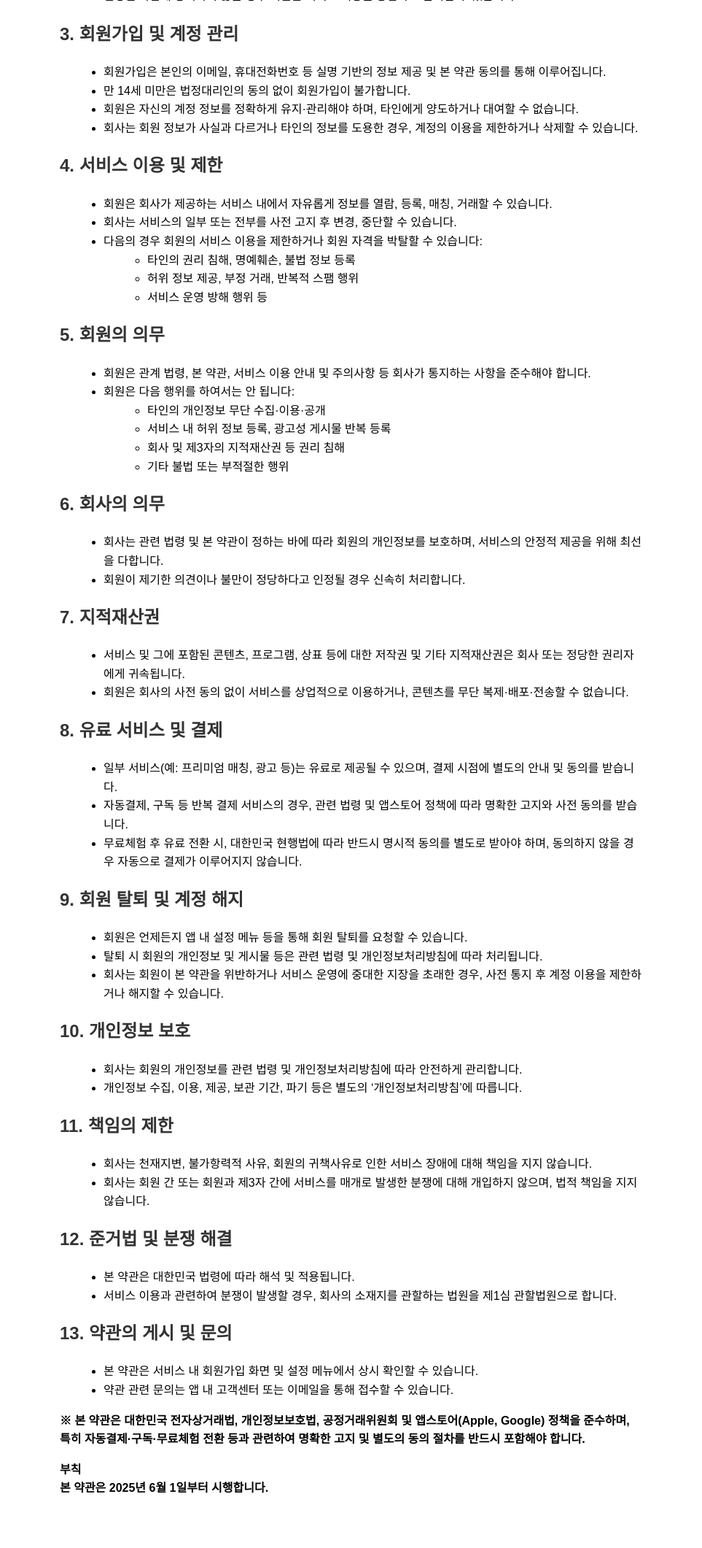
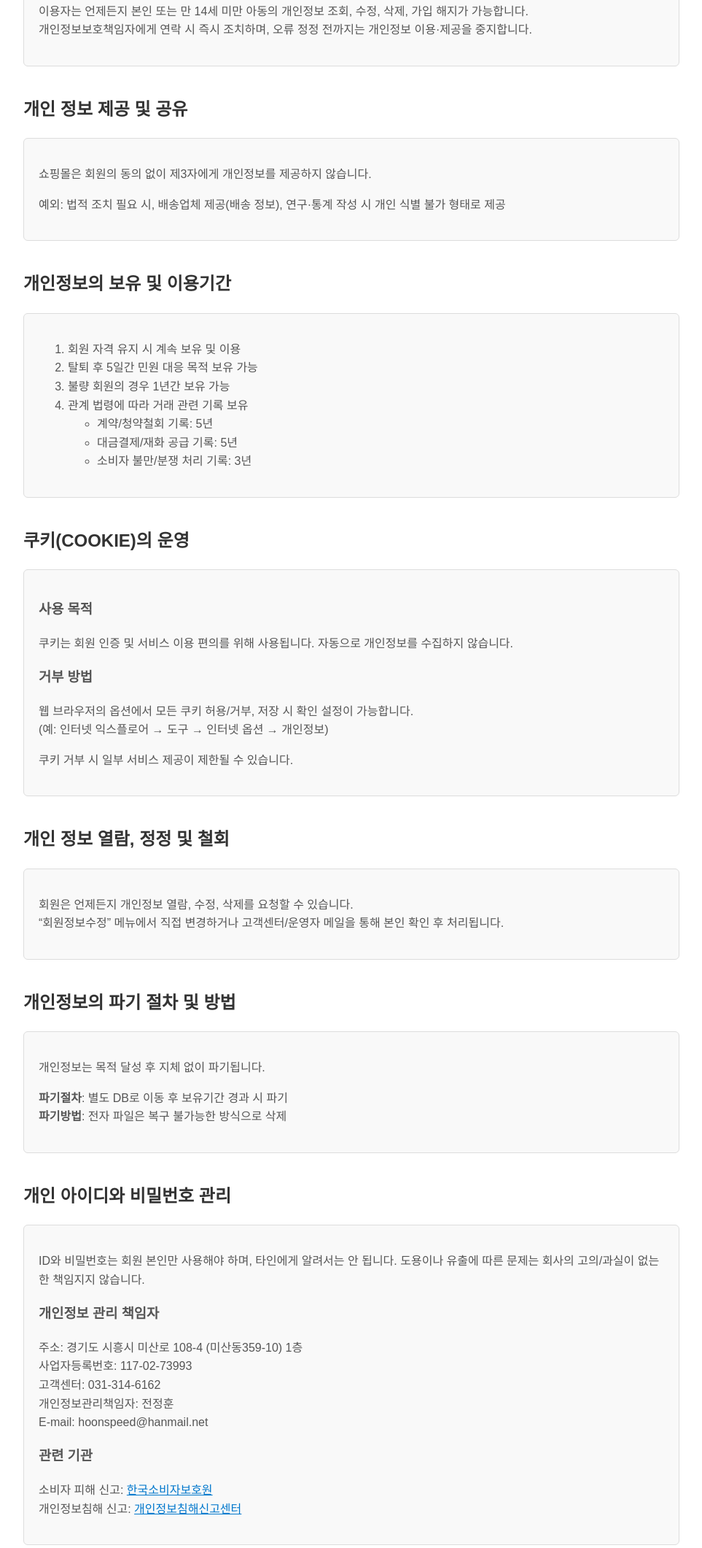
Before and after one commit to Loookup/loookup.github.io, a plain HTML site: page index.html in a window 1280 px wide. Shown: the part 544-2665 px from the top of the page at 73% size, without its empty margins (158-1121 px from the left). Before the commit the page ends 2632 px from the top, so only its background shows below. Drawn offline with Linux system fonts and the light colour scheme.

Commit message:
Update index.html

```diff
--- a/index.html
+++ b/index.html
@@ -2,129 +2,132 @@
 <html lang="ko">
 <head>
   <meta charset="UTF-8">
-  <title>SiamKorea 회원가입 약관</title>
+  <title>개인정보 처리방침</title>
   <style>
     body {
-      font-family: 'Arial', sans-serif;
+      font-family: '맑은 고딕', Arial, sans-serif;
       line-height: 1.6;
-      padding: 20px;
-      max-width: 800px;
-      margin: auto;
+      color: #555;
+      margin: 40px auto;
+      max-width: 900px;
     }
     h1, h2 {
       color: #333;
     }
-    ul {
-      margin-left: 20px;
+    h1 {
+      text-align: center;
+      margin-bottom: 40px;
+    }
+    section {
+      margin-bottom: 40px;
+    }
+    article {
+      background: #f9f9f9;
+      border: 1px solid #ddd;
+      padding: 20px;
+      border-radius: 6px;
+    }
+    a {
+      color: #0077cc;
     }
   </style>
 </head>
 <body>
 
-  <h1>주한 태국인 커뮤니티 ‘SiamKorea’ 모바일 앱 회원가입 약관</h1>
+  <h1>개인정보 처리방침</h1>
 
-  <p>본 약관은 귀하가 당사(이하 “회사”)가 제공하는 모바일 앱(이하 “서비스”)에 회원으로 가입하여 이용함에 있어 필요한 권리, 의무 및 책임사항, 기타 필요한 사항을 규정함을 목적으로 합니다.</p>
+  <section>
+    <h2>개인 정보 수집 목적 및 이용</h2>
+    <article>
+      <p>알파교재(이하 쇼핑몰)은(는) 회원님께서 재화 혹은 용역을 주문하거나 서비스를 이용하는데 있어 원활한 접수, 물품 배송, 대금 결제 및 편리하고 유익한 맞춤정보 제공을 위해 최소한의 정보를 필수적으로 수집합니다.</p>
+      <p>제공된 모든 정보는 상기 목적 이외에는 사용되지 않으며, 목적이나 범위 변경 시 반드시 사전 동의를 받습니다.</p>
 
-  <h2>1. 정의</h2>
-  <ul>
-    <li>“회원”이란 본 약관에 동의하고 회사가 제공하는 서비스에 가입하여 이용하는 자를 의미합니다.</li>
-    <li>“서비스”란 회사가 제공하는 구인/구직, 커머스, 통역, 병원이용, 생활정보, 주요행사 정보 제공 및 매칭 등 모바일 앱 기반의 모든 서비스를 말합니다.</li>
-  </ul>
+      <h3>개인 정보 수집 항목 및 보유, 이용 기간</h3>
+      <p>수집 항목: 이름, 주소, 전화번호, 희망 ID, 비밀번호, 이메일 주소, 수신 여부 등<br>
+      추가 항목: 결제 및 배송 관련 정보</p>
+      <p>회원 탈퇴 또는 자격 상실 시, 정보는 재생 불가능한 기술적 방법으로 즉시 삭제되며 이용할 수 없게 됩니다.</p>
 
-  <h2>2. 약관의 효력 및 변경</h2>
-  <ul>
-    <li>본 약관은 회원이 서비스에 가입할 때 동의함으로써 효력이 발생합니다.</li>
-    <li>회사는 관련 법령을 위반하지 않는 범위에서 약관을 변경할 수 있으며, 변경 시 서비스 내 공지사항 또는 이메일 등으로 회원에게 사전 고지합니다.</li>
-    <li>변경된 약관에 동의하지 않을 경우 회원은 서비스 이용을 중단하고 탈퇴할 수 있습니다.</li>
-  </ul>
+      <h3>이용자 및 법정대리인의 권리</h3>
+      <p>이용자는 언제든지 본인 또는 만 14세 미만 아동의 개인정보 조회, 수정, 삭제, 가입 해지가 가능합니다.<br>
+      개인정보보호책임자에게 연락 시 즉시 조치하며, 오류 정정 전까지는 개인정보 이용·제공을 중지합니다.</p>
+    </article>
+  </section>
 
-  <h2>3. 회원가입 및 계정 관리</h2>
-  <ul>
-    <li>회원가입은 본인의 이메일, 휴대전화번호 등 실명 기반의 정보 제공 및 본 약관 동의를 통해 이루어집니다.</li>
-    <li>만 14세 미만은 법정대리인의 동의 없이 회원가입이 불가합니다.</li>
-    <li>회원은 자신의 계정 정보를 정확하게 유지·관리해야 하며, 타인에게 양도하거나 대여할 수 없습니다.</li>
-    <li>회사는 회원 정보가 사실과 다르거나 타인의 정보를 도용한 경우, 계정의 이용을 제한하거나 삭제할 수 있습니다.</li>
-  </ul>
+  <section>
+    <h2>개인 정보 제공 및 공유</h2>
+    <article>
+      <p>쇼핑몰은 회원의 동의 없이 제3자에게 개인정보를 제공하지 않습니다.</p>
+      <p>예외: 법적 조치 필요 시, 배송업체 제공(배송 정보), 연구·통계 작성 시 개인 식별 불가 형태로 제공</p>
+    </article>
+  </section>
 
-  <h2>4. 서비스 이용 및 제한</h2>
-  <ul>
-    <li>회원은 회사가 제공하는 서비스 내에서 자유롭게 정보를 열람, 등록, 매칭, 거래할 수 있습니다.</li>
-    <li>회사는 서비스의 일부 또는 전부를 사전 고지 후 변경, 중단할 수 있습니다.</li>
-    <li>다음의 경우 회원의 서비스 이용을 제한하거나 회원 자격을 박탈할 수 있습니다:
-      <ul>
-        <li>타인의 권리 침해, 명예훼손, 불법 정보 등록</li>
-        <li>허위 정보 제공, 부정 거래, 반복적 스팸 행위</li>
-        <li>서비스 운영 방해 행위 등</li>
-      </ul>
-    </li>
-  </ul>
+  <section>
+    <h2>개인정보의 보유 및 이용기간</h2>
+    <article>
+      <ol>
+        <li>회원 자격 유지 시 계속 보유 및 이용</li>
+        <li>탈퇴 후 5일간 민원 대응 목적 보유 가능</li>
+        <li>불량 회원의 경우 1년간 보유 가능</li>
+        <li>관계 법령에 따라 거래 관련 기록 보유
+          <ul>
+            <li>계약/청약철회 기록: 5년</li>
+            <li>대금결제/재화 공급 기록: 5년</li>
+            <li>소비자 불만/분쟁 처리 기록: 3년</li>
+          </ul>
+        </li>
+      </ol>
+    </article>
+  </section>
 
-  <h2>5. 회원의 의무</h2>
-  <ul>
-    <li>회원은 관계 법령, 본 약관, 서비스 이용 안내 및 주의사항 등 회사가 통지하는 사항을 준수해야 합니다.</li>
-    <li>회원은 다음 행위를 하여서는 안 됩니다:
-      <ul>
-        <li>타인의 개인정보 무단 수집·이용·공개</li>
-        <li>서비스 내 허위 정보 등록, 광고성 게시물 반복 등록</li>
-        <li>회사 및 제3자의 지적재산권 등 권리 침해</li>
-        <li>기타 불법 또는 부적절한 행위</li>
-      </ul>
-    </li>
-  </ul>
+  <section>
+    <h2>쿠키(COOKIE)의 운영</h2>
+    <article>
+      <h3>사용 목적</h3>
+      <p>쿠키는 회원 인증 및 서비스 이용 편의를 위해 사용됩니다. 자동으로 개인정보를 수집하지 않습니다.</p>
 
-  <h2>6. 회사의 의무</h2>
-  <ul>
-    <li>회사는 관련 법령 및 본 약관이 정하는 바에 따라 회원의 개인정보를 보호하며, 서비스의 안정적 제공을 위해 최선을 다합니다.</li>
-    <li>회원이 제기한 의견이나 불만이 정당하다고 인정될 경우 신속히 처리합니다.</li>
-  </ul>
+      <h3>거부 방법</h3>
+      <p>웹 브라우저의 옵션에서 모든 쿠키 허용/거부, 저장 시 확인 설정이 가능합니다.<br>
+      (예: 인터넷 익스플로어 → 도구 → 인터넷 옵션 → 개인정보)</p>
+      <p>쿠키 거부 시 일부 서비스 제공이 제한될 수 있습니다.</p>
+    </article>
+  </section>
 
-  <h2>7. 지적재산권</h2>
-  <ul>
-    <li>서비스 및 그에 포함된 콘텐츠, 프로그램, 상표 등에 대한 저작권 및 기타 지적재산권은 회사 또는 정당한 권리자에게 귀속됩니다.</li>
-    <li>회원은 회사의 사전 동의 없이 서비스를 상업적으로 이용하거나, 콘텐츠를 무단 복제·배포·전송할 수 없습니다.</li>
-  </ul>
+  <section>
+    <h2>개인 정보 열람, 정정 및 철회</h2>
+    <article>
+      <p>회원은 언제든지 개인정보 열람, 수정, 삭제를 요청할 수 있습니다.<br>
+      “회원정보수정” 메뉴에서 직접 변경하거나 고객센터/운영자 메일을 통해 본인 확인 후 처리됩니다.</p>
+    </article>
+  </section>
 
-  <h2>8. 유료 서비스 및 결제</h2>
-  <ul>
-    <li>일부 서비스(예: 프리미엄 매칭, 광고 등)는 유료로 제공될 수 있으며, 결제 시점에 별도의 안내 및 동의를 받습니다.</li>
-    <li>자동결제, 구독 등 반복 결제 서비스의 경우, 관련 법령 및 앱스토어 정책에 따라 명확한 고지와 사전 동의를 받습니다.</li>
-    <li>무료체험 후 유료 전환 시, 대한민국 현행법에 따라 반드시 명시적 동의를 별도로 받아야 하며, 동의하지 않을 경우 자동으로 결제가 이루어지지 않습니다.</li>
-  </ul>
+  <section>
+    <h2>개인정보의 파기 절차 및 방법</h2>
+    <article>
+      <p>개인정보는 목적 달성 후 지체 없이 파기됩니다.</p>
+      <p><strong>파기절차</strong>: 별도 DB로 이동 후 보유기간 경과 시 파기<br>
+      <strong>파기방법</strong>: 전자 파일은 복구 불가능한 방식으로 삭제</p>
+    </article>
+  </section>
 
-  <h2>9. 회원 탈퇴 및 계정 해지</h2>
-  <ul>
-    <li>회원은 언제든지 앱 내 설정 메뉴 등을 통해 회원 탈퇴를 요청할 수 있습니다.</li>
-    <li>탈퇴 시 회원의 개인정보 및 게시물 등은 관련 법령 및 개인정보처리방침에 따라 처리됩니다.</li>
-    <li>회사는 회원이 본 약관을 위반하거나 서비스 운영에 중대한 지장을 초래한 경우, 사전 통지 후 계정 이용을 제한하거나 해지할 수 있습니다.</li>
-  </ul>
+  <section>
+    <h2>개인 아이디와 비밀번호 관리</h2>
+    <article>
+      <p>ID와 비밀번호는 회원 본인만 사용해야 하며, 타인에게 알려서는 안 됩니다. 도용이나 유출에 따른 문제는 회사의 고의/과실이 없는 한 책임지지 않습니다.</p>
 
-  <h2>10. 개인정보 보호</h2>
-  <ul>
-    <li>회사는 회원의 개인정보를 관련 법령 및 개인정보처리방침에 따라 안전하게 관리합니다.</li>
-    <li>개인정보 수집, 이용, 제공, 보관 기간, 파기 등은 별도의 ‘개인정보처리방침’에 따릅니다.</li>
-  </ul>
+      <h3>개인정보 관리 책임자</h3>
+      <p>
+        주소: 경기도 시흥시 미산로 108-4 (미산동359-10) 1층<br>
+        사업자등록번호: 117-02-73993<br>
+        고객센터: 031-314-6162<br>
+        개인정보관리책임자: 전정훈<br>
+        E-mail: hoonspeed@hanmail.net
+      </p>
 
-  <h2>11. 책임의 제한</h2>
-  <ul>
-    <li>회사는 천재지변, 불가항력적 사유, 회원의 귀책사유로 인한 서비스 장애에 대해 책임을 지지 않습니다.</li>
-    <li>회사는 회원 간 또는 회원과 제3자 간에 서비스를 매개로 발생한 분쟁에 대해 개입하지 않으며, 법적 책임을 지지 않습니다.</li>
-  </ul>
-
-  <h2>12. 준거법 및 분쟁 해결</h2>
-  <ul>
-    <li>본 약관은 대한민국 법령에 따라 해석 및 적용됩니다.</li>
-    <li>서비스 이용과 관련하여 분쟁이 발생할 경우, 회사의 소재지를 관할하는 법원을 제1심 관할법원으로 합니다.</li>
-  </ul>
-
-  <h2>13. 약관의 게시 및 문의</h2>
-  <ul>
-    <li>본 약관은 서비스 내 회원가입 화면 및 설정 메뉴에서 상시 확인할 수 있습니다.</li>
-    <li>약관 관련 문의는 앱 내 고객센터 또는 이메일을 통해 접수할 수 있습니다.</li>
-  </ul>
-
-  <p><strong>※ 본 약관은 대한민국 전자상거래법, 개인정보보호법, 공정거래위원회 및 앱스토어(Apple, Google) 정책을 준수하며, 특히 자동결제·구독·무료체험 전환 등과 관련하여 명확한 고지 및 별도의 동의 절차를 반드시 포함해야 합니다.</strong></p>
-
-  <p><strong>부칙<br>본 약관은 2025년 6월 1일부터 시행합니다.</strong></p>
+      <h3>관련 기관</h3>
+      <p>소비자 피해 신고: <a href="http://www.cpb.or.kr">한국소비자보호원</a><br>
+      개인정보침해 신고: <a href="http://www.cyberprivacy.or.kr">개인정보침해신고센터</a></p>
+    </article>
+  </section>
 
 </body>
 </html>
```
